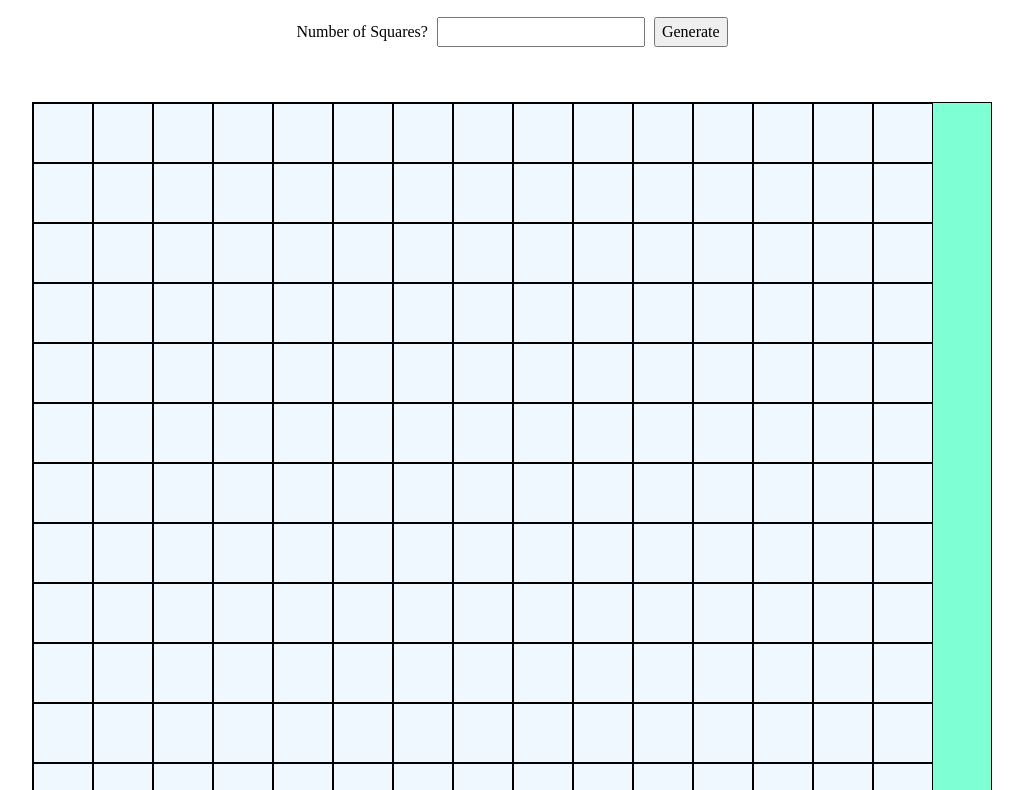
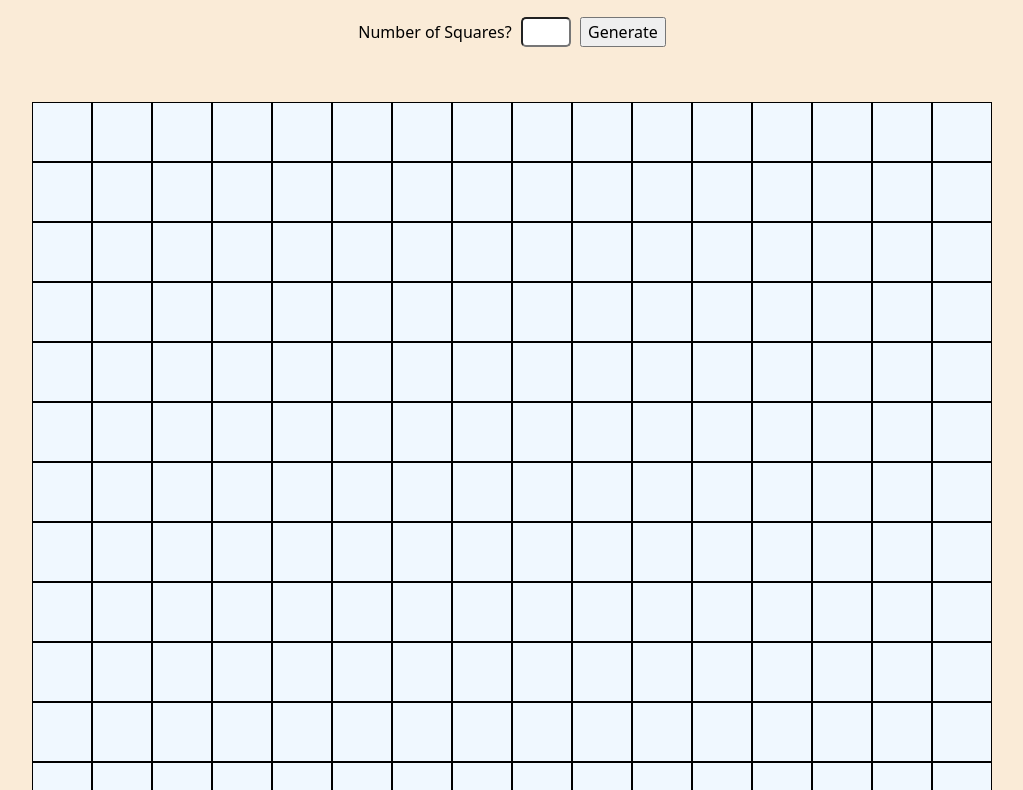
Before and after one commit to valonsocg/Etch-a-Sketch, a plain HTML site: page index.html in a window 1280 px wide. Shown: the part 86-876 px from the top of the page, without its empty margins (128-1151 px from the left). Drawn offline with Linux system fonts and the light colour scheme.

Commit message:
Complete the project, add styles, fix the logic for the size of the squares

```diff
--- a/script.js
+++ b/script.js
@@ -2,7 +2,7 @@ const container = document.querySelector(".container");
 
 function createDiv(number) {
   const squaresPerSide = Math.sqrt(number);
-  const squareSize = Math.floor(960 / squaresPerSide);
+  const squareSize = 960 / squaresPerSide;
 
   while (number > 0) {
     const div = document.createElement("div");
--- a/styles.css
+++ b/styles.css
@@ -38,6 +38,12 @@ h6 {
   isolation: isolate;
 }
 
+body {
+  background-color: antiquewhite;
+  font-family: system-ui, -apple-system, BlinkMacSystemFont, "Segoe UI", Roboto,
+    Oxygen, Ubuntu, Cantarell, "Open Sans", "Helvetica Neue", sans-serif;
+}
+
 h1 {
   text-align: center;
   margin-top: 25px;
@@ -48,9 +54,8 @@ h1 {
   width: 960px;
   height: 960px;
   margin: 50px auto;
-  background-color: aquamarine;
   flex-wrap: wrap;
-  border: 1px solid black;
+  padding: 0;
 }
 
 .innerDiv {
@@ -69,4 +74,6 @@ h1 {
 
 input {
   margin: 5px;
+  width: 50px;
+  border-radius: 5px;
 }
```
